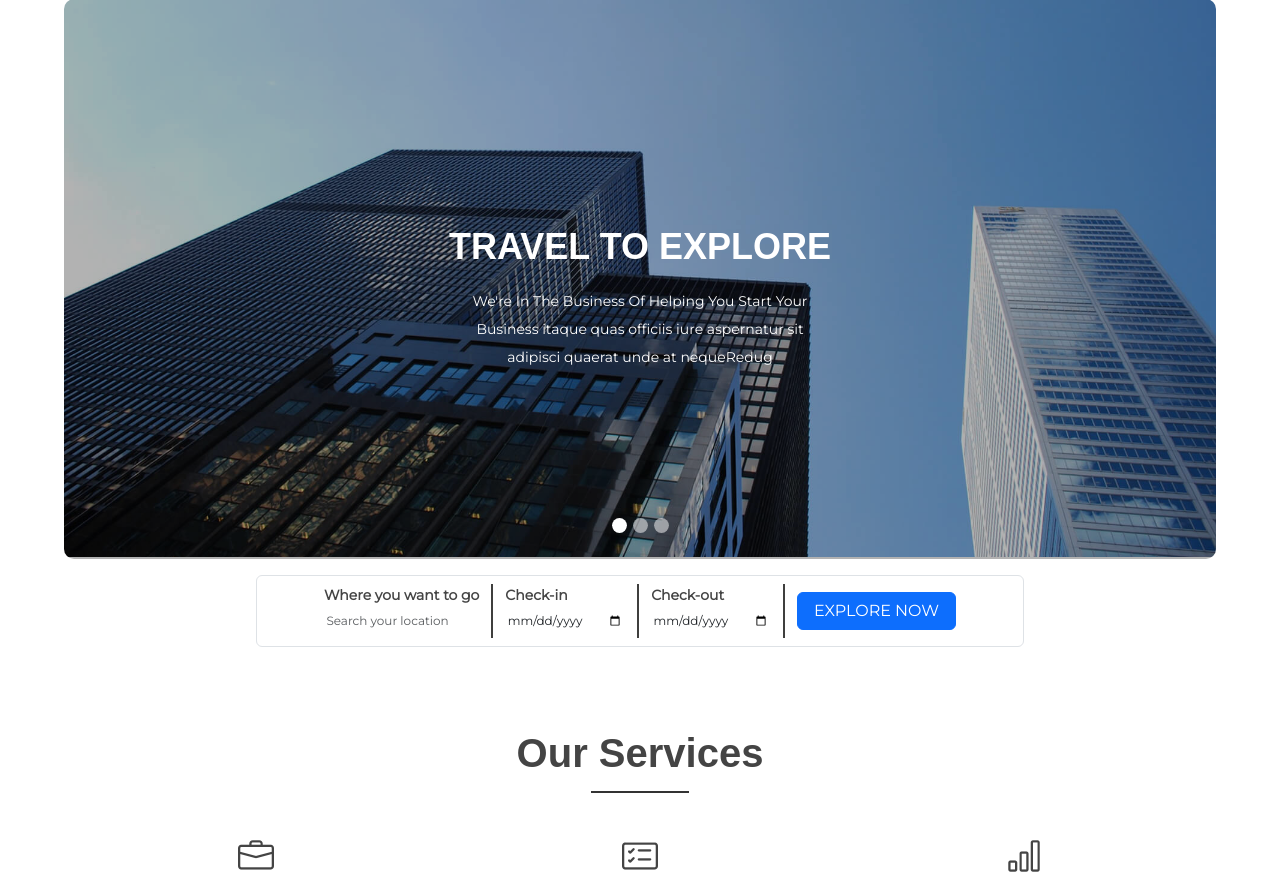
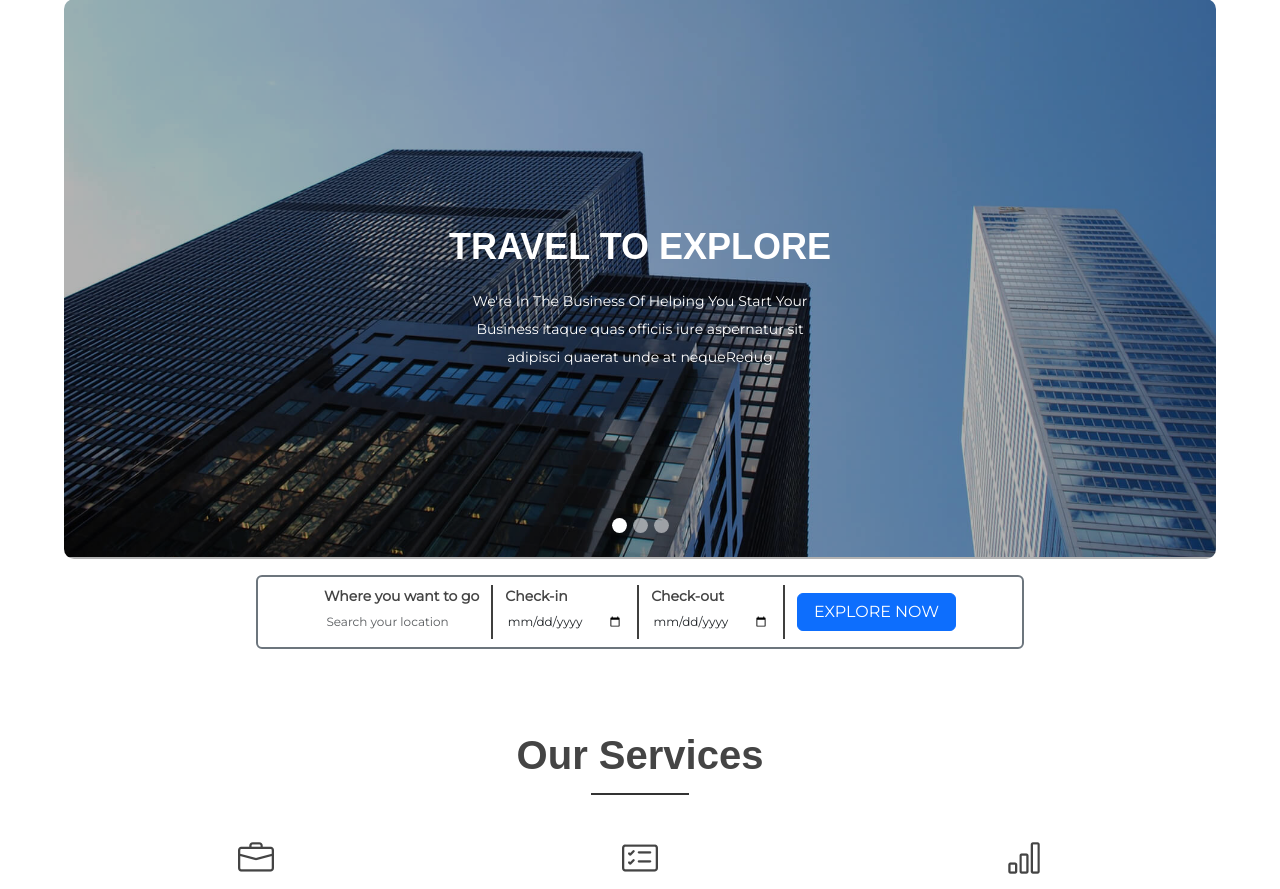
Before and after one commit to simonorups/prototheme, a PHP site: page / in a window 1280 px wide. Shown: the part 66-955 px from the top of the page. Run offline with PHP 8.4, Linux system fonts and the light colour scheme.

Commit message:
final explore now

```diff
--- a/explore-now.php
+++ b/explore-now.php
@@ -1,4 +1,4 @@
-<div class="d-flex justify-content-center border border-1 rounded my-3 offset-md-2 col-md-8">
+<div class="d-flex justify-content-center border border-2 border-secondary rounded my-3 offset-md-2 col-md-8">
     <form class="row row-cols-md-auto g-4 py-2 mx-2">
         <div class="col-12 border-right">
             <label class="label" for="search">Where you want to go</label>
```
